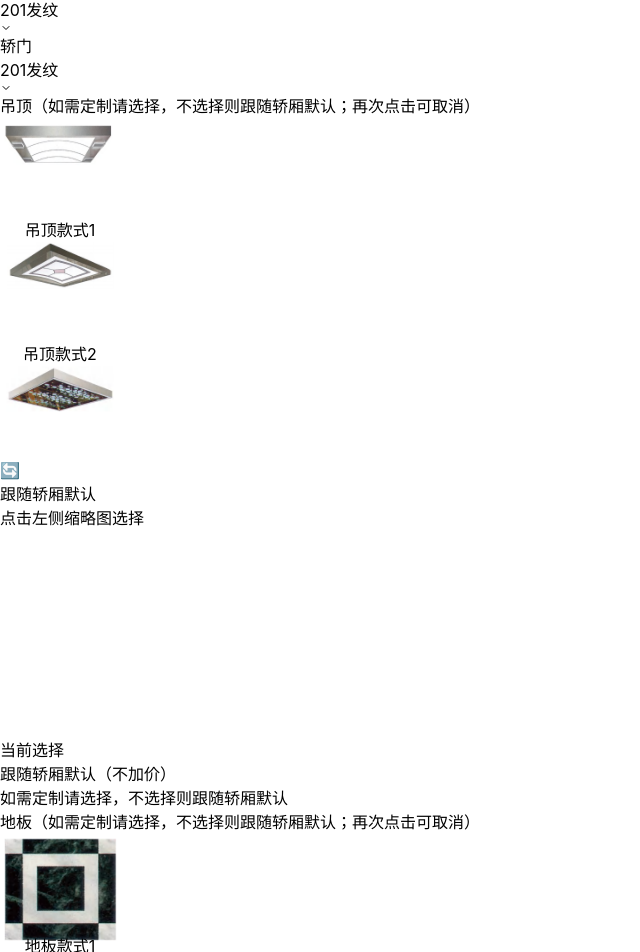
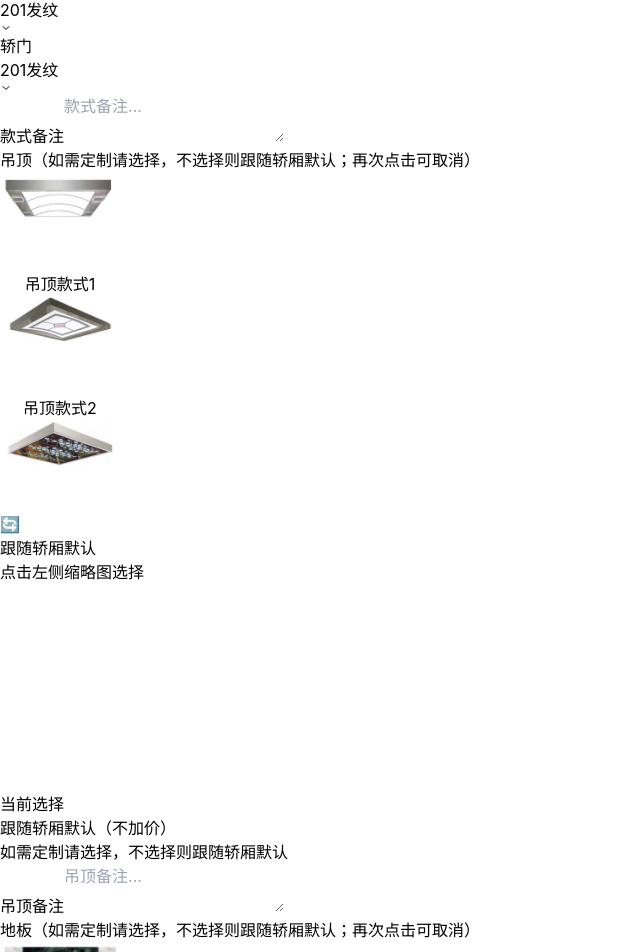
Before and after one commit to guoylyy/crystal-sales, a React (Vite) app in the folder elevator-shop/: page /quotation in a window 1280 px wide. Shown: the part 1958-2910 px from the top of the page, without its empty margins (0-640 px from the left). Built offline with nearby package versions, Linux system fonts and the light colour scheme.

Commit message:
feat: 新增小区域的单独备注并在大区域的末尾联合展示

```diff
--- a/elevator-shop/src/pages/QuotationPage.tsx
+++ b/elevator-shop/src/pages/QuotationPage.tsx
@@ -501,6 +501,16 @@ export default function QuotationPage() {
   const [showQuote, setShowQuote] = useState(false)
   const [showAllFloors, setShowAllFloors] = useState(false)
   const [cabinLevel, setCabinLevel] = useState<'普通' | '高级' | '豪华'>('普通')
+  // 款式备注与吊顶备注（小区域），独立管理后自动合并到轿厢备注
+  const [cabinStyleRemarks, setCabinStyleRemarks] = useState('')
+  const [ceilingSubRemarks, setCeilingSubRemarks] = useState('')
+  // 是否已由用户手动修改轿厢备注（手动修改后不再自动覆盖）
+  const [cabinRemarksManualEdited, setCabinRemarksManualEdited] = useState(false)
+  // COP备注与LOP备注（小区域），独立管理后自动合并到显示与召唤备注
+  const [copSubRemarks, setCopSubRemarks] = useState('')
+  const [lopSubRemarks, setLopSubRemarks] = useState('')
+  // 是否已由用户手动修改显示与召唤备注
+  const [displayRemarksManualEdited, setDisplayRemarksManualEdited] = useState(false)
 
   // 墙面/轿门下拉相关
   const wallOptions = DECORATION_MATERIALS.map(m => ({ name: m.name, nameEn: m.nameEn, price: m.price }))
@@ -565,6 +575,72 @@ export default function QuotationPage() {
     }
   }
 
+  // 根据三个子备注自动生成轿厢备注合并文本
+  const buildCombinedCabinRemarks = (styleRem: string, ceilingRem: string, floorRem: string) => {
+    const parts: string[] = []
+    if (styleRem.trim()) parts.push(`款式备注：${styleRem.trim()}`)
+    if (ceilingRem.trim()) parts.push(`吊顶备注：${ceilingRem.trim()}`)
+    if (floorRem.trim()) parts.push(`地板备注：${floorRem.trim()}`)
+    return parts.join('；')
+  }
+
+  // 子备注变更处理（同时更新子备注 state 和合并后的轿厢备注）
+  const handleCabinStyleRemarksChange = (v: string) => {
+    setCabinStyleRemarks(v)
+    if (!cabinRemarksManualEdited) {
+      update('cabinRemarks', buildCombinedCabinRemarks(v, ceilingSubRemarks, selections.floorRemarks ?? ''))
+    }
+  }
+
+  const handleCeilingSubRemarksChange = (v: string) => {
+    setCeilingSubRemarks(v)
+    if (!cabinRemarksManualEdited) {
+      update('cabinRemarks', buildCombinedCabinRemarks(cabinStyleRemarks, v, selections.floorRemarks ?? ''))
+    }
+  }
+
+  const handleFloorRemarksChange = (v: string) => {
+    update('floorRemarks' as any, v)
+    if (!cabinRemarksManualEdited) {
+      update('cabinRemarks', buildCombinedCabinRemarks(cabinStyleRemarks, ceilingSubRemarks, v))
+    }
+  }
+
+  // 轿厢备注手动修改：标记为已手动编辑
+  const handleCabinRemarksManualChange = (v: string) => {
+    setCabinRemarksManualEdited(true)
+    update('cabinRemarks', v)
+  }
+
+  // 根据COP/LOP子备注自动生成显示与召唤备注合并文本
+  const buildCombinedDisplayRemarks = (copRem: string, lopRem: string) => {
+    const parts: string[] = []
+    if (copRem.trim()) parts.push(`COP备注：${copRem.trim()}`)
+    if (lopRem.trim()) parts.push(`LOP备注：${lopRem.trim()}`)
+    return parts.join('；')
+  }
+
+  // COP/LOP子备注变更处理
+  const handleCopSubRemarksChange = (v: string) => {
+    setCopSubRemarks(v)
+    if (!displayRemarksManualEdited) {
+      update('displayRemarks', buildCombinedDisplayRemarks(v, lopSubRemarks))
+    }
+  }
+
+  const handleLopSubRemarksChange = (v: string) => {
+    setLopSubRemarks(v)
+    if (!displayRemarksManualEdited) {
+      update('displayRemarks', buildCombinedDisplayRemarks(copSubRemarks, v))
+    }
+  }
+
+  // 显示与召唤备注手动修改：标记为已手动编辑
+  const handleDisplayRemarksManualChange = (v: string) => {
+    setDisplayRemarksManualEdited(true)
+    update('displayRemarks', v)
+  }
+
   const cabinLevelPresets = CABIN_PRESETS.filter(p => p.level === cabinLevel)
   const cabinPreset = CABIN_PRESETS.find(p => p.id === selections.cabinPresetId)
   const ceilingPreset = CEILING_PRESETS.find(p => p.id === selections.ceilingPresetId)
@@ -595,6 +671,16 @@ export default function QuotationPage() {
           </div>
         ))}
       </div>
+      <div className="mt-3">
+        <label className="block text-xs font-semibold text-gray-600 mb-1">款式备注</label>
+        <textarea
+          value={cabinStyleRemarks}
+          onChange={e => handleCabinStyleRemarksChange(e.target.value)}
+          placeholder="款式备注..."
+          rows={2}
+          className="w-full px-2 py-1.5 border border-gray-300 rounded-lg text-xs focus:outline-none focus:border-blue-500 resize-none"
+        />
+      </div>
     </div>
   )
 
@@ -608,6 +694,16 @@ export default function QuotationPage() {
           : '跟随轿厢默认（不加价）'}
       </div>
       <div className="text-xs text-gray-400 mt-1">如需定制请选择，不选择则跟随轿厢默认</div>
+      <div className="mt-3">
+        <label className="block text-xs font-semibold text-gray-600 mb-1">吊顶备注</label>
+        <textarea
+          value={ceilingSubRemarks}
+          onChange={e => handleCeilingSubRemarksChange(e.target.value)}
+          placeholder="吊顶备注..."
+          rows={2}
+          className="w-full px-2 py-1.5 border border-gray-300 rounded-lg text-xs focus:outline-none focus:border-blue-500 resize-none"
+        />
+      </div>
     </div>
   )
 
@@ -625,7 +721,7 @@ export default function QuotationPage() {
         <label className="block text-xs font-semibold text-gray-600 mb-1">地板备注</label>
         <textarea
           value={selections.floorRemarks ?? ''}
-          onChange={e => update('floorRemarks' as any, e.target.value)}
+          onChange={e => handleFloorRemarksChange(e.target.value)}
           placeholder="地板备注..."
           rows={2}
           className="w-full px-2 py-1.5 border border-gray-300 rounded-lg text-xs focus:outline-none focus:border-blue-500 resize-none"
@@ -642,6 +738,16 @@ export default function QuotationPage() {
         {selections.copPresetId
           ? COP_PRESETS.find(p => p.id === selections.copPresetId)?.label
           : '未选择'}
+      </div>
+      <div className="mt-3">
+        <label className="block text-xs font-semibold text-gray-600 mb-1">COP备注</label>
+        <textarea
+          value={copSubRemarks}
+          onChange={e => handleCopSubRemarksChange(e.target.value)}
+          placeholder="COP备注..."
+          rows={2}
+          className="w-full px-2 py-1.5 border border-gray-300 rounded-lg text-xs focus:outline-none focus:border-blue-500 resize-none"
+        />
       </div>
     </div>
   )
@@ -708,6 +814,16 @@ export default function QuotationPage() {
               )
             })}
           </div>
+        </div>
+        <div>
+          <label className="block text-xs font-semibold text-gray-600 mb-1">LOP备注</label>
+          <textarea
+            value={lopSubRemarks}
+            onChange={e => handleLopSubRemarksChange(e.target.value)}
+            placeholder="LOP备注..."
+            rows={2}
+            className="w-full px-2 py-1.5 border border-gray-300 rounded-lg text-xs focus:outline-none focus:border-blue-500 resize-none"
+          />
         </div>
       </div>
     </div>
@@ -836,7 +952,7 @@ export default function QuotationPage() {
               <DecorationModuleFooter
                 remarks={selections.cabinRemarks}
                 images={selections.cabinRefImages}
-                onRemarksChange={v => update('cabinRemarks', v)}
+                onRemarksChange={handleCabinRemarksManualChange}
                 onImagesChange={v => update('cabinRefImages', v)}
                 moduleName="轿厢"
               />
@@ -882,7 +998,7 @@ export default function QuotationPage() {
               <DecorationModuleFooter
                 remarks={selections.displayRemarks}
                 images={selections.displayRefImages}
-                onRemarksChange={v => update('displayRemarks', v)}
+                onRemarksChange={handleDisplayRemarksManualChange}
                 onImagesChange={v => update('displayRefImages', v)}
                 moduleName="显示与召唤"
               />
```
